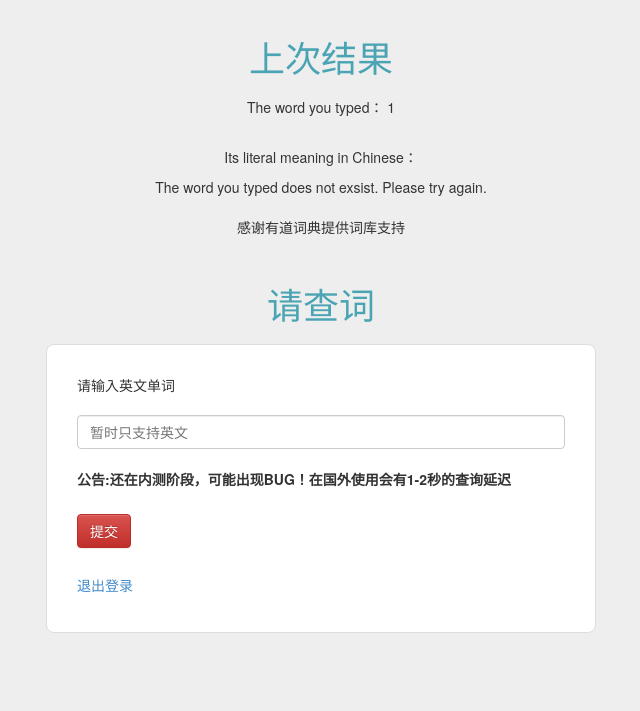
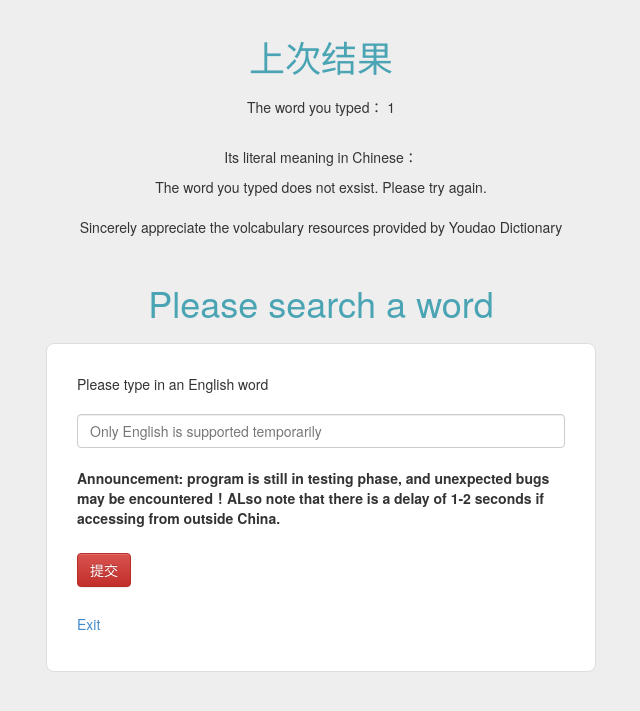
Before and after one commit to Leo6Leo/newhack, a PHP site: page /backup.php?wordname=1 in a window 1280 px wide. Shown: the top 711 px of the page, without its empty margins (319-959 px from the left). Run offline with PHP 8.4, Linux system fonts and the light colour scheme; data that the repository does not hold is empty.

Commit message:
Update backup.php

```diff
--- a/backup.php
+++ b/backup.php
@@ -68,7 +68,7 @@ if($haha == ""){
 
 	?>
 	<br><br>
-	<p>感谢有道词典提供词库支持</p>
+	<p>Sincerely appreciate the volcabulary resources provided by Youdao Dictionary</p>
 	</div>
 	</div>
 
@@ -78,7 +78,7 @@ if($haha == ""){
         mysql_query("set names 'utf8'");
 
         if (!$con) {
-            die('数据库连接失败'.$mysql_error());
+            die('Failed to connect to database'.$mysql_error());
         }
         mysql_select_db("xdm447914479_db",$con);
 			mysql_query("set names 'utf8'");
@@ -371,21 +371,21 @@ if($haha == ""){
 
     <div class="container">
         <div class="col-md-12">
-            <h1 class="margin-bottom-15">请查词</h1>
+            <h1 class="margin-bottom-15">Please search a word</h1>
             <form class="form-horizontal templatemo-forgot-password-form templatemo-container" role="form" action="word.php" method="post">
                 <div class="form-group">
                     <div class="col-md-12">
-                        请输入英文单词
+                        Please type in an English word
                     </div>
                 </div>
                 <div class="form-group">
                     <div class="col-md-12">
-                        <input type="text" class="form-control" id="wordname" name="wordname" placeholder="暂时只支持英文" />
+                        <input type="text" class="form-control" id="wordname" name="wordname" placeholder="Only English is supported temporarily" />
                     </div>
                 </div>
                 <div class="form-group">
                     <div class="col-md-12">
-                        <label>公告:还在内测阶段，可能出现BUG！在国外使用会有1-2秒的查询延迟 </label>
+                        <label>Announcement: program is still in testing phase, and unexpected bugs may be encountered！ALso note that there is a delay of 1-2 seconds if accessing from outside China. </label>
 
                     </div>
                 </div>
@@ -393,7 +393,7 @@ if($haha == ""){
                     <div class="col-md-12">
                         <input type="submit" onclick="showMask();" value="提交" class="btn btn-danger" />
                         <br /><br />
-                        <a href="index.html">退出登录</a>
+                        <a href="index.html">Exit</a>
                         <div id="alert" style="display:none; text-align:center; "><span class="ld ld-ring ld-spin" style="font-size:300%;"></span></div>
                     </div>
                 </div>
```
